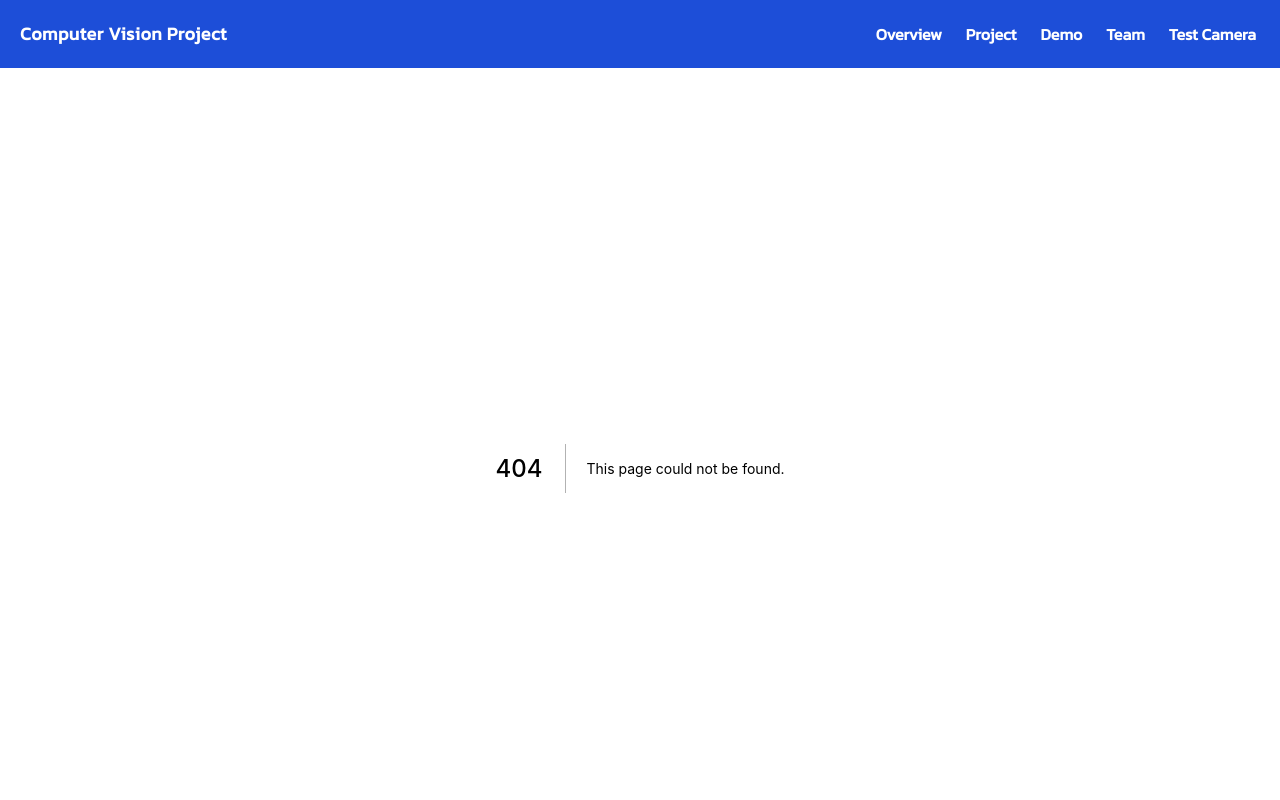
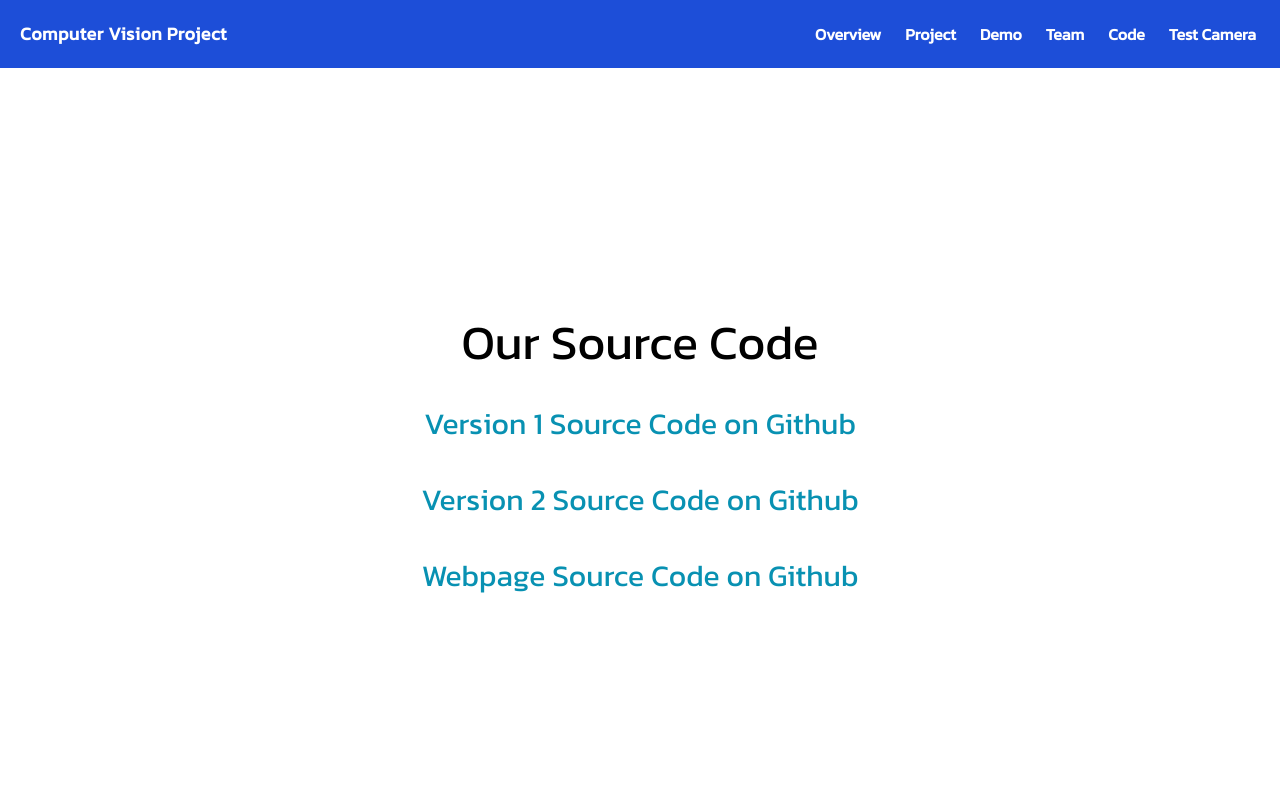
Before and after one commit to supmine/handtracking-webpage, a Next.js app: page /code in a window 1280 px wide. Before the commit this address had no page. Shown: the top 800 px of the page. Built offline with nearby package versions, Linux system fonts and the light colour scheme; a web font is replaced by a local one.

Commit message:
add: src code

```diff
--- a/components/Navbar.tsx
+++ b/components/Navbar.tsx
@@ -10,7 +10,7 @@ const Navbar = () => {
 
   return (
     <>
-      <nav className="flex items-center flex-wrap bg-blue-700 p-3 font-kanit">
+      <nav className="mb-2 flex items-center flex-wrap bg-blue-700 p-3 font-kanit">
         <Link href="/">
           <a className="inline-flex items-center p-2 mr-4 ">
             <span className="text-lg text-white font-bold tracking-wide">
@@ -64,6 +64,11 @@ const Navbar = () => {
                 Team
               </a>
             </Link>
+            <Link href="/code">
+              <a className="lg:inline-flex lg:w-auto w-full px-3 py-2 rounded text-white font-bold items-center justify-center hover:bg-blue-800 hover:text-white">
+                Code
+              </a>
+            </Link>
             <Link href="/test-hand">
               <a className="lg:inline-flex lg:w-auto w-full px-3 py-2 rounded text-white font-bold items-center justify-center hover:bg-red-800 hover:text-white">
                 Test Camera
--- /dev/null
+++ b/pages/code.tsx
@@ -0,0 +1,34 @@
+import Head from "next/head";
+import Image from "next/image";
+import Link from "next/link";
+import YoutubeVideo from "../components/YoutubeVideo";
+export default function Home() {
+  return (
+    <div className="flex min-h-screen flex-col">
+      <Head>
+        <title>Demo - Computer Vision</title>
+        <link rel="icon" href="/CODEL.ico" />
+        <meta name="keywords" content="computer vision project" />
+      </Head>
+
+      <main className="flex w-full flex-1 flex-col items-center justify-center px-10 text-center">
+        <div className="mb-10 text-5xl">Our Source Code</div>
+        <a className="mb-10 text-3xl text-cyan-600">
+          <Link href="https://github.com/napatchee05/hand-vision-control">
+            Version 1 Source Code on Github
+          </Link>
+        </a>
+        <a className="mb-10 text-3xl text-cyan-600">
+          <Link href="https://github.com/thunthup/hand-vision-control">
+            Version 2 Source Code on Github
+          </Link>
+        </a>
+        <a className="mb-10 text-3xl text-cyan-600">
+          <Link href="https://github.com/supmine/handtracking-webpage">
+            Webpage Source Code on Github
+          </Link>
+        </a>
+      </main>
+    </div>
+  );
+}
--- a/pages/index.tsx
+++ b/pages/index.tsx
@@ -15,9 +15,9 @@ export default function Home() {
         <h1 className="text-8xl py-20 font-bangers">
           Playing AngryBird using hand gesture
         </h1>
-        <div className="object-contain">
+        {/* <div className="object-contain">
           <Image src={angryBird} alt="angry bird" />
-        </div>
+        </div> */}
         <div className="object-contain">
           <Image src={handGif} alt="hand gif" />
         </div>
```
